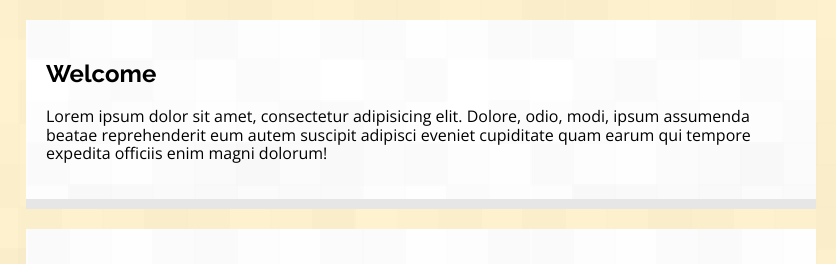
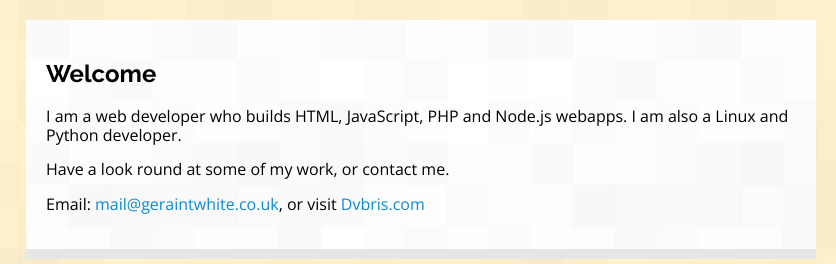
Before and after one commit to geraintwhite/geraintwhite.co.uk, a website: page src/index.html in a window 1280 px wide. Shown: the top 264 px of the page, 444-1280 px from the left. Drawn offline with nearby package versions, Linux system fonts and the light colour scheme; files that its build step writes are made by us from their sources; no server answers; files whose address does not match are found by name.

Commit message:
Added Welcome content

```diff
--- a/src/index.html
+++ b/src/index.html
@@ -39,7 +39,9 @@
   <section id="main">
     <article>
       <h2>Welcome</h2>
-      <p>Lorem ipsum dolor sit amet, consectetur adipisicing elit. Dolore, odio, modi, ipsum assumenda beatae reprehenderit eum autem suscipit adipisci eveniet cupiditate quam earum qui tempore expedita officiis enim magni dolorum!</p>
+      <p>I am a web developer who builds HTML, JavaScript, PHP and Node.js webapps. I am also a Linux and Python developer.</p>
+      <p>Have a look round at some of my work, or contact me.</p>
+      <p>Email: <a href="mailto:mail@geraintwhite.co.uk">mail@geraintwhite.co.uk</a>, or visit <a href="http://dvbris.com">Dvbris.com</a></p>
     </article>
     <article>
       <h2><a href="http://dvbris.com">Dvbris.com</a></h2>
```
